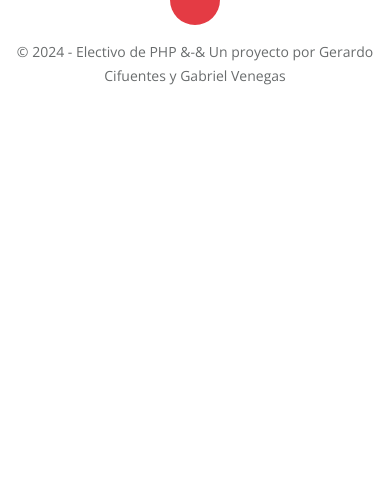
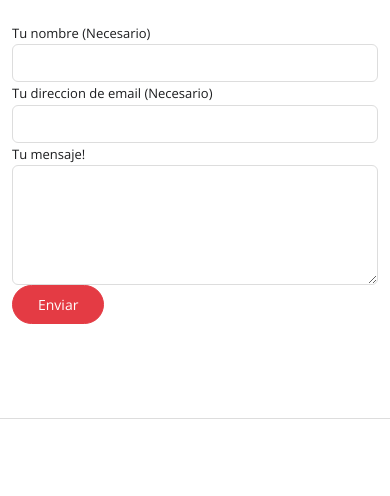
Before and after one commit to GavenJr/web_artista_php, a PHP site: page /contacto in a window 390 px wide. Shown: the part 900-1396 px from the top of the page. Before the commit the page ends 985 px from the top, so only its background shows below. Run offline with PHP 8.4, Linux system fonts and the light colour scheme.

Commit message:
contacto

```diff
--- a/index.php
+++ b/index.php
@@ -43,9 +43,6 @@ include "./src/view/global/footer.php";
     <?php /*include 'header.php';*/?>
   <?php  echo elMenu(); ?>
 
-
-
-
     <div id="myCarousel" class="carousel slide mb-6" data-bs-ride="carousel">
         <div class="carousel-indicators">
             <?php for ($i = 0; $i < 3; $i++) { ?>
@@ -55,9 +52,9 @@ include "./src/view/global/footer.php";
         <div class="carousel-inner">
             <?php
             $carruselItems = array(
-                array("title" => "Ñublense", "subtitle" => "Alista su concierto para las próximas horas.", "buttonText" => "Ver más"),
-                array("title" => "Ñublense", "subtitle" => "Prepara su nuevo disco.", "buttonText" => "Ver más"),
-                array("title" => "Ñublense", "subtitle" => "Lanza nuevo Merch para la gira.", "buttonText" => "Ver más")
+                array("title" => "Artista", "subtitle" => "Alista su concierto para las próximas horas.", "buttonText" => "Ver más"),
+                array("title" => "Artista", "subtitle" => "Prepara su nuevo disco.", "buttonText" => "Ver más"),
+                array("title" => "Artista", "subtitle" => "Lanza nuevo Merch para la gira.", "buttonText" => "Ver más")
             );
 
             foreach ($carruselItems as $index => $item) {
--- a/src/view/contacto.php
+++ b/src/view/contacto.php
@@ -46,5 +46,63 @@ include "global/footer.php"; ?>
   </div>
 
 
+<section class="section-sm">
+	<div class="container">
+		<div class="row">
+			<div class="col-12">
+				<div class="title-bordered mb-5 d-flex align-items-center">
+					<h1 class="h4">Tienes algo que decirme?</h1>
+					<ul class="list-inline social-icons ml-auto mr-3 d-none d-sm-block">
+						<li class="list-inline-item"><a href="#"><i class="ti-facebook"></i></a>
+						</li>
+						<li class="list-inline-item"><a href="#"><i class="ti-twitter-alt"></i></a>
+						</li>
+						<li class="list-inline-item"><a href="#"><i class="ti-linkedin"></i></a>
+						</li>
+						<li class="list-inline-item"><a href="#"><i class="ti-github"></i></a>
+						</li>
+					</ul>
+				</div>
+			</div>
+			<div class="col-md-6">
+				<div class="content mb-5">
+					<h1 id="ask-us-anything-br-or-just-say-hi">Preguntame lo que sea! <br> O simplemente di hola :D</h1>
+					<p>No es ningún secreto que la industria digital está en auge. Desde interesantes startups hasta marcas globales, las empresas se están acercando a las
+						<br>agencias digitales, respondiendo a las nuevas posibilidades disponibles. Sin embargo, la industria se está saturando rápidamente y está repleta
+                        <br>de agencias que ofrecen servicios similares....</p>
+					<h4 class="mt-5">No te gusta usar formularios? Mandame un correo!</h4>
+					<p><i class="ti-email mr-2 text-primary"></i><a href="mailto:correodeejemplo@dominio.cl">correodeejemplo@dominio.cl</a>
+					</p>
+				</div>
+			</div>
+			<div class="col-md-6">
+				<form method="POST" action="#">
+					<div class="form-group">
+						<label for="name">Tu nombre (Necesario)</label>
+						<input type="text" name="name" id="name" class="form-control" required>
+					</div>
+					<div class="form-group">
+						<label for="email">Tu direccion de email (Necesario)</label>
+						<input type="email" name="email" id="email" class="form-control" required>
+					</div>
+					<div class="form-group">
+						<label for="message">Tu mensaje!</label>
+						<textarea name="message" id="message" class="form-control"></textarea>
+					</div>
+					<button type="submit" class="btn btn-primary">Enviar</button>
+				</form>
+			</div>
+		</div>
+	</div>
+</section>
+
+   <!-- JS Plugins -->
+   <script src="./src/plugins/jQuery/jquery.min.js"></script>
+   <script src="./src/plugins/bootstrap/bootstrap.min.js" async></script>
+   <script src="./src/plugins/slick/slick.min.js"></script>
+
+   <!-- Main Script -->
+   <script src="./src/js/script.js"></script>
+
     <?php echo elFooter(); ?>
 </body>
--- a/src/view/global/menu.php
+++ b/src/view/global/menu.php
@@ -59,7 +59,7 @@ function elMenu()
                         <li class="nav-item py-2 py-lg-1 col-12 col-lg-auto">
                         </li>
                     </ul>
-                    <form class="d-flex" role="search" action="/">
+                    <form class="d-flex" role="search" action="home.php">
                         <input class="form-control me-2 search-header" type="search" placeholder="Buscar"
                                aria-label="Search" value="" name="s"
                                title="Buscar:">
```
